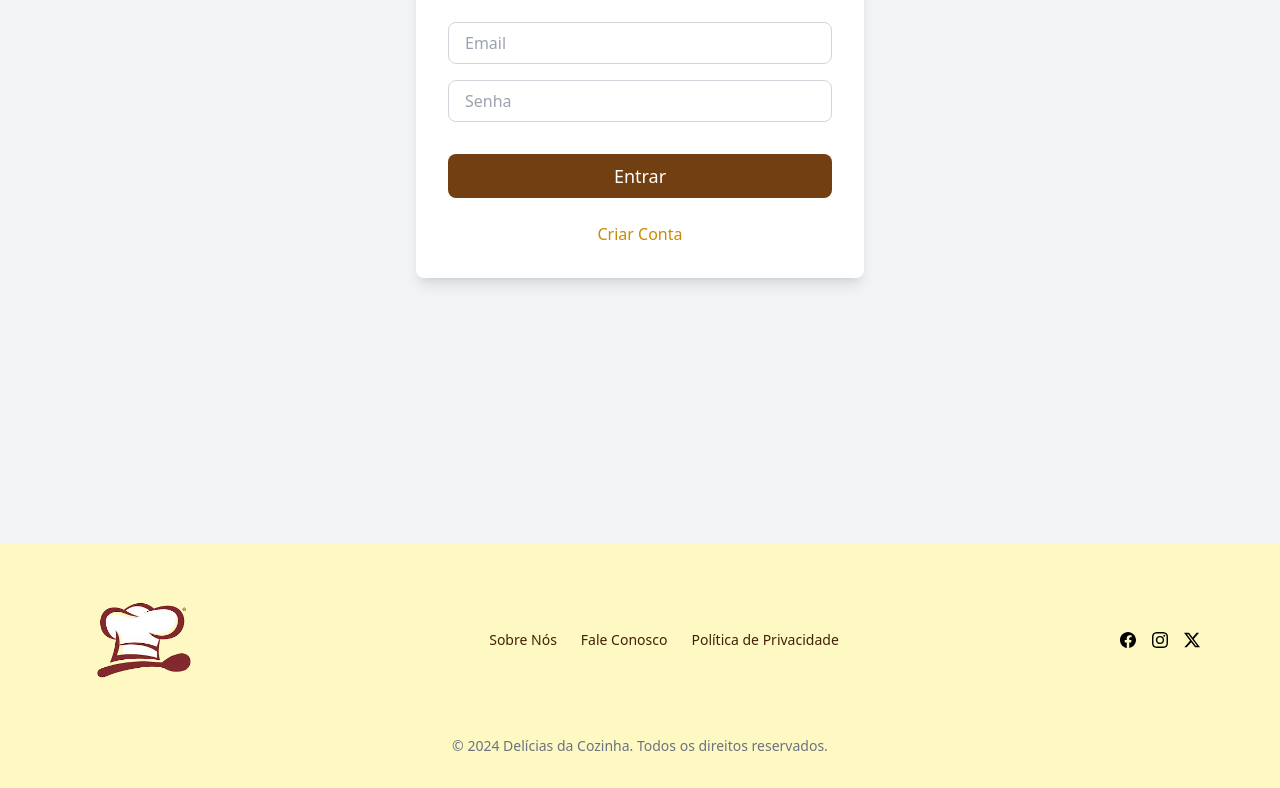
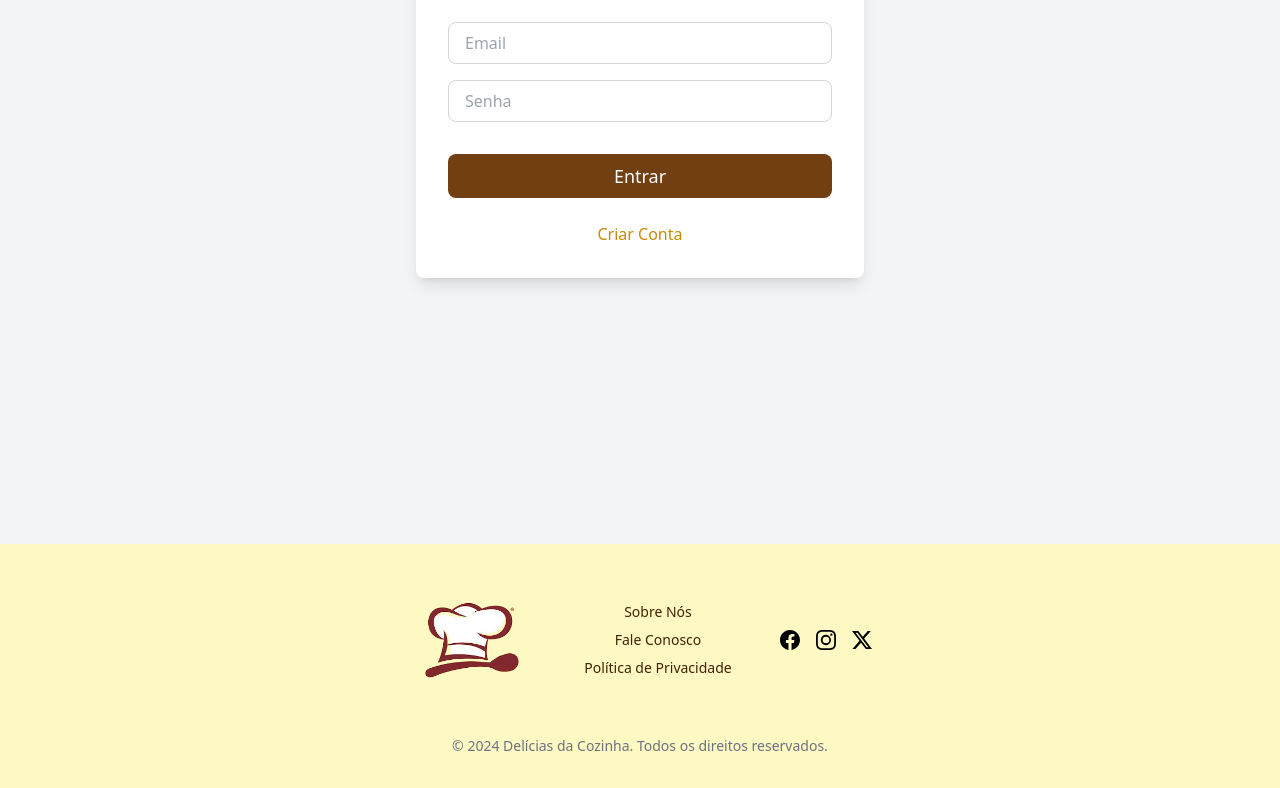
Before and after one commit to Victor14791012/PTAC-VictoreFelipe, a Next.js app: page /login in a window 1280 px wide. Shown: the part 296-1084 px from the top of the page. Built offline with nearby package versions, Linux system fonts and the light colour scheme.

Commit message:
ptac
parte visual já tá aqui agora tenho que dar um jeito de juntar com o outro projeto.

```diff
--- a/src/app/componentes/Footer.tsx
+++ b/src/app/componentes/Footer.tsx
@@ -3,45 +3,39 @@ import React from 'react';
 const Footer: React.FC = () => {
   return (
     <footer className="bg-yellow-100 text-yellow-950 py-8 mt-10">
-      <div className="max-w-6xl mx-auto px-4">
-        {/* Container Flex para logo, links e social */}
-        <div className="flex flex-col sm:flex-row justify-between items-center">
-
-          {/* Logo */}
-          <div className="footer-logo mb-6 sm:mb-0">
+      <div className="max-w-4xl mx-auto px-4">
+        <div className="flex flex-col items-center space-y-6 sm:space-y-0 sm:flex-row sm:justify-center sm:space-x-12">
+          <div className="footer-logo">
             <img src="/logo.png" alt="Logo do Delícias da Cozinha" className="w-32" />
           </div>
 
-          {/* Links */}
-          <div className="footer-links justify-center">
-            <ul className="flex space-x-6 text-sm">
+          <div className="flex">
+            <ul className="flex flex-col items-center space-y-2 text-sm">
               <li><a href="#" className="hover:text-blue-500 transition-colors">Sobre Nós</a></li>
               <li><a href="#" className="hover:text-blue-500 transition-colors">Fale Conosco</a></li>
               <li><a href="#" className="hover:text-blue-500 transition-colors">Política de Privacidade</a></li>
             </ul>
           </div>
 
-          {/* Redes Sociais */}
-          <div className="footer-social flex space-x-4 mt-4 sm:mt-0">
+          <div className="flex space-x-4">
             <a href="#" className="text-gray-400 hover:text-yellow-950 transition-colors">
-              <svg xmlns="http://www.w3.org/2000/svg" width="16" height="16" className="bi bi-facebook" viewBox="0 0 16 16">
+              <svg xmlns="http://www.w3.org/2000/svg" width="20" height="20" className="bi bi-facebook" viewBox="0 0 16 16">
                 <path d="M16 8.049c0-4.446-3.582-8.05-8-8.05C3.58 0-.002 3.603-.002 8.05c0 4.017 2.926 7.347 6.75 7.951v-5.625h-2.03V8.05H6.75V6.275c0-2.017 1.195-3.131 3.022-3.131.876 0 1.791.157 1.791.157v1.98h-1.009c-.993 0-1.303.621-1.303 1.258v1.51h2.218l-.354 2.326H9.25V16c3.824-.604 6.75-3.934 6.75-7.951"/>
               </svg>
             </a>
             <a href="#" className="text-gray-400 hover:text-yellow-950 transition-colors">
-              <svg xmlns="http://www.w3.org/2000/svg" width="16" height="16" className="bi bi-instagram" viewBox="0 0 16 16">
+              <svg xmlns="http://www.w3.org/2000/svg" width="20" height="20" className="bi bi-instagram" viewBox="0 0 16 16">
                 <path d="M8 0C5.829 0 5.556.01 4.703.048 3.85.088 3.269.222 2.76.42a3.9 3.9 0 0 0-1.417.923A3.9 3.9 0 0 0 .42 2.76C.222 3.268.087 3.85.048 4.7.01 5.555 0 5.827 0 8.001c0 2.172.01 2.444.048 3.297.04.852.174 1.433.372 1.942.205.526.478.972.923 1.417.444.445.89.719 1.416.923.51.198 1.09.333 1.942.372C5.555 15.99 5.827 16 8 16s2.444-.01 3.298-.048c.851-.04 1.434-.174 1.943-.372a3.9 3.9 0 0 0 1.416-.923c.445-.445.718-.891.923-1.417.197-.509.332-1.09.372-1.942C15.99 10.445 16 10.173 16 8s-.01-2.445-.048-3.299c-.04-.851-.175-1.433-.372-1.941a3.9 3.9 0 0 0-.923-1.417A3.9 3.9 0 0 0 13.24.42c-.51-.198-1.092-.333-1.943-.372C10.443.01 10.172 0 7.998 0zm-.717 1.442h.718c2.136 0 2.389.007 3.232.046.78.035 1.204.166 1.486.275.373.145.64.319.92.599s.453.546.598.92c.11.281.24.705.275 1.485.039.843.047 1.096.047 3.231s-.008 2.389-.047 3.232c-.035.78-.166 1.203-.275 1.485a2.5 2.5 0 0 1-.599.919c-.28.28-.546.453-.92.598-.28.11-.704.24-1.485.276-.843.038-1.096.047-3.232.047s-2.39-.009-3.233-.047c-.78-.036-1.203-.166-1.485-.276a2.5 2.5 0 0 1-.92-.598 2.5 2.5 0 0 1-.6-.92c-.109-.281-.24-.705-.275-1.485-.038-.843-.046-1.096-.046-3.233s.008-2.388.046-3.231c.036-.78.166-1.204.276-1.486.145-.373.319-.64.599-.92s.546-.453.92-.598c.282-.11.705-.24 1.485-.276.738-.034 1.024-.044 2.515-.045zm4.988 1.328a.96.96 0 1 0 0 1.92.96.96 0 0 0 0-1.92m-4.27 1.122a4.109 4.109 0 1 0 0 8.217 4.109 4.109 0 0 0 0-8.217m0 1.441a2.667 2.667 0 1 1 0 5.334 2.667 2.667 0 0 1 0-5.334"/>
               </svg>
             </a>
             <a href="#" className="text-gray-400 hover:text-yellow-950 transition-colors">
-              <svg xmlns="http://www.w3.org/2000/svg" width="16" height="16" className="bi bi-twitter-x" viewBox="0 0 16 16">
+              <svg xmlns="http://www.w3.org/2000/svg" width="20" height="20" className="bi bi-twitter-x" viewBox="0 0 16 16">
                 <path d="M12.6.75h2.454l-5.36 6.142L16 15.25h-4.937l-3.867-5.07-4.425 5.07H.316l5.733-6.57L0 .75h5.063l3.495 4.633L12.601.75Zm-.86 13.028h1.36L4.323 2.145H2.865z"/>
               </svg>
             </a>
           </div>
         </div>
 
-        {/* Rodapé inferior */}
         <div className="footer-bottom mt-8 text-center text-sm text-gray-500">
           <p>&copy; 2024 Delícias da Cozinha. Todos os direitos reservados.</p>
         </div>
--- a/src/app/interfaces/Mesa.tsx
+++ b/src/app/interfaces/Mesa.tsx
@@ -4,14 +4,4 @@ interface Mesa {
     n_lugares: number;
 }
 
-const MesaHtml: React.FC <{inf: Mesa}> = ({inf}) => {
-    return(
-        <div>
-                <h1>Id: {inf.id}</h1>
-                <p>Código: {inf.codigo}</p>
-                <p>N° Lugares: {inf.n_lugares}</p>
-        </div>
-    )
-}
-
-export default MesaHtml ;
+export default Mesa
--- a/src/app/interfaces/Reserva.tsx
+++ b/src/app/interfaces/Reserva.tsx
@@ -7,24 +7,4 @@ interface Reserva {
     status: boolean;
 }
 
-const HtmlReserva: React.FC <{inf: Reserva}> = ({inf}) => {
-    return(
-        <div>
-            <h1> User id: {inf.usuario_id}</h1>
-            <p> id: {inf.id}</p>
-            <p>id mesa: {inf.mesa_id}</p>
-            <p> N° Pessoas: {inf.n_pessoas}</p>
-            <p> Data: {inf.data.toLocaleDateString()}</p>
-        </div>
-    )
-}
-
-export default HtmlReserva ;
-
-// - Reserva
-// -- id: int
-// -- usuario_id: int
-// -- mesa_id: int
-// -- data: date
-// -- n_pessoas: int
-// -- status: boolean
+export default Reserva
--- a/src/app/interfaces/perfilUsuario.tsx
+++ b/src/app/interfaces/perfilUsuario.tsx
@@ -1,5 +1,5 @@
 import React from "react";
-import Usuario from "./Usuario";
+import Usuario from "./usuario";
 
 const PerfilUsuario: React.FC<{ usuario: Usuario }> = ({ usuario }) => {
   return (
--- a/src/app/logado/page.tsx
+++ /dev/null
@@ -1,20 +0,0 @@
-"use client";
-import { useState } from "react";
-import { useRouter } from "next/navigation";
-import Link from "next/link";
-
-export default function Logado() {
-  return (
-    <div className="min-h-screen bg-gradient-to-r from-blue-500 to-purple-600 flex flex-col items-center justify-center space-y-8">
-      <div className="bg-white p-8 rounded-lg shadow-lg w-full max-w-md text-center">
-        <h1 className="text-3xl font-extrabold text-gray-800 mb-4">Você está Logado!</h1>
-        <h3 className="text-xl text-gray-600 mb-6">Bem-vindo de volta!</h3>
-        <Link href="/">
-          <p className="text-blue-600 hover:underline text-lg font-medium">
-            Clique aqui para voltar à página inicial
-          </p>
-        </Link>
-      </div>
-    </div>
-  );
-}
--- a/src/app/login/page.tsx
+++ b/src/app/login/page.tsx
@@ -18,7 +18,7 @@ export default function Login() {
       return;
     }
     setError("");
-    router.push("/logado");
+    router.push("/");
   }
 
   return (
--- a/src/app/page.tsx
+++ b/src/app/page.tsx
@@ -6,7 +6,7 @@ export default function Home() {
   return (
     <>
       <Header username="Victor Carvalho" />
-      <div className="md:h-screen w- flex flex-col justify-center items-center w-full bg-gray-100">
+      <div className="md:h-screen w- flex flex-col justify-center items-center w-full bg-gray-100 md:mt-8">
         <div className="md:max-w-2xl max-w-[80%] text-center space-y-6">
           {/* Título e Introdução */}
           <h1 className="text-4xl font-bold text-gray-800">
```
